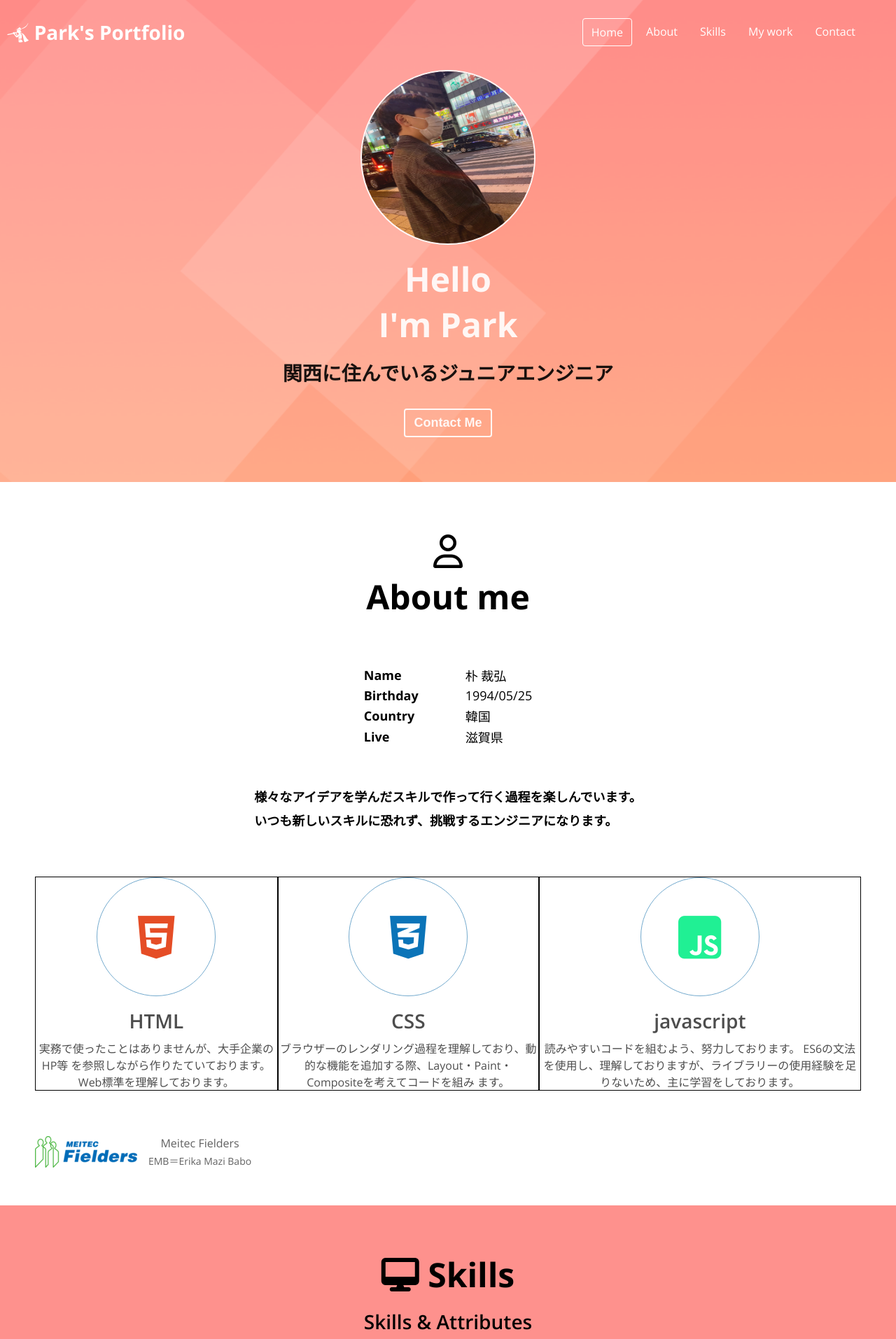
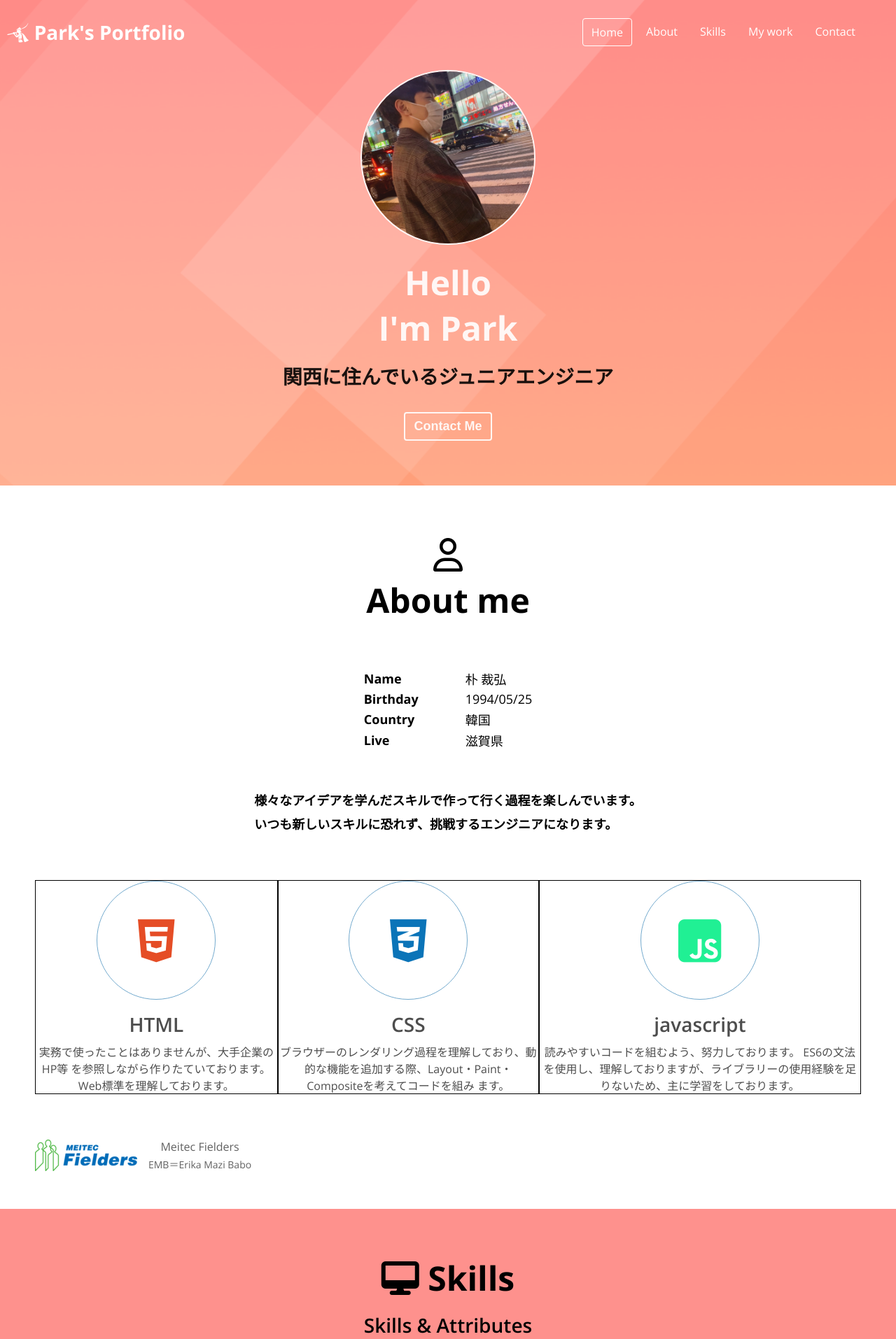
Before and after one commit to J-paku/Portfolio, a PHP site: page / in a window 1280 px wide. Shown: the top 1914 px of the page at 70% size. Run offline with PHP 8.4, Linux system fonts and the light colour scheme; some libraries are stand-ins or nearby versions.

Commit message:
css: avatar

```diff
--- a/style.css
+++ b/style.css
@@ -55,12 +55,7 @@
         border: none;
         outline: none;
     }
-    img {
-        max-width: 100%;
-        width: auto;
-        height: auto;
-        vertical-align: bottom;
-        }
+
     /*   Typography */
 
 h1   {
@@ -153,6 +148,7 @@ p   {
     }
 
     .home__avatar {
+        object-fit: cover;
         width: 250px;
         height: 250px;
         border-radius: 50%;
```
